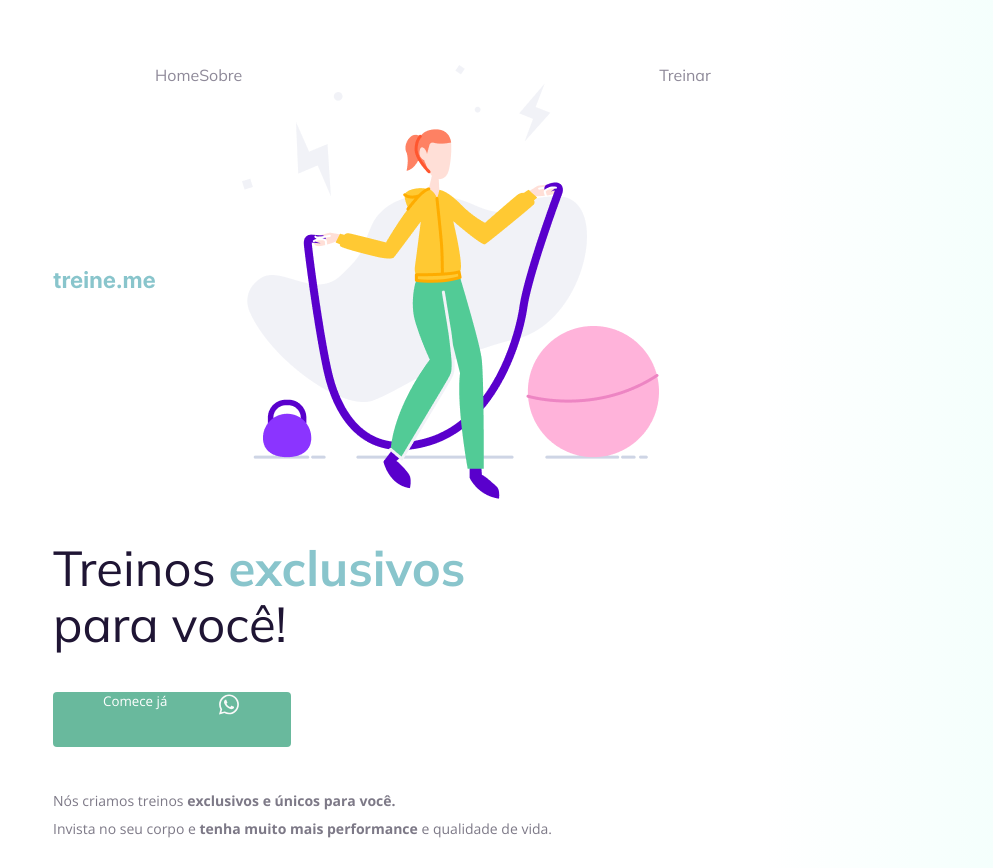
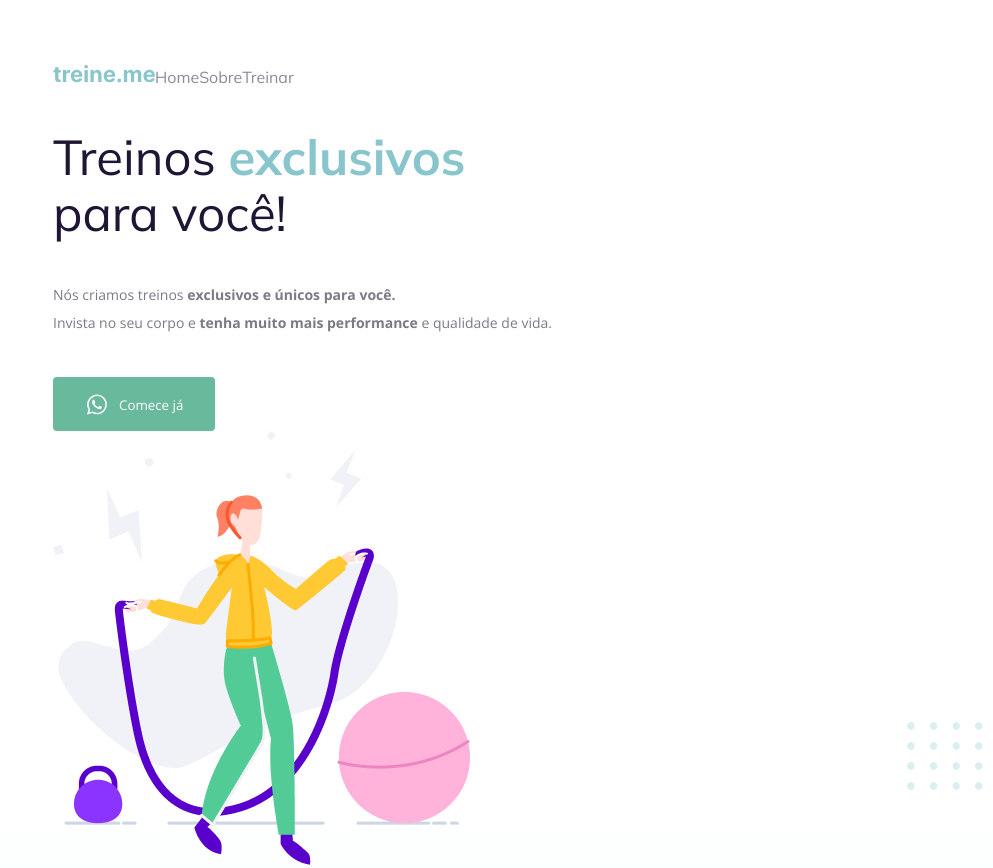
Before and after one commit to DanySGlez/Explorer-Stage02-Phase02, a plain HTML site: page index.html in a window 1280 px wide. Shown: the top 868 px of the page, without its empty margins (287-1280 px from the left). Drawn offline with nearby package versions, Linux system fonts and the light colour scheme.

Commit message:
first commit

```diff
--- a/index.html
+++ b/index.html
@@ -6,53 +6,103 @@
 
     <meta charset="UTF-8" />
     <meta name="viewport" content="width=device-width, initial-scale=1.0" />
+
     <title>Treine me</title>
-
-    <link rel="shortcut icon" href="favicon.ico" type="image/x-icon">
 
     <link href="https://fonts.googleapis.com/css2?family=Mulish:wght@400;700&family=Open+Sans:wght@400;700&display=swap" rel="stylesheet">
 
+    <link rel="shortcut icon" href="images/favicon.ico" type="image/x-icon">
     <link rel="stylesheet" href="style.css">
+  </head>
 
-  </head>
   <body>
     <div class="page">
+
       <nav>
-          <a id="logo" href="#">
-            <img src="images/logo.svg" alt="Treine.me" />
+
+          <a
+            id="logo"
+            href="#">
+              <img
+                src="images/logo.svg"
+                alt="Treine.me"
+              />
           </a>
+
           <ul>
-            <li><a href="#">Home</a></li>
-            <li><a href="#">Sobre</a></li>
-            <img src="images/img.png" alt="Desenho de uma mulher pulando corta numa academia.">
-            <li><a href="#">Treinar</a></li>
+            <li>
+              <a
+                href="#">
+                  Home
+              </a>
+            </li>
+            <li>
+              <a
+                href="#">
+                  Sobre
+              </a>
+            </li>
+            <li>
+              <a
+                href="#">
+                  Treinar
+              </a>
+            </li>
           </ul>
-      </nav>
 
-      <main>
+        </nav>
+
+        <main>
+
           <section>
-            <h1>Treinos <span>exclusivos</span> para você!</h1>
-            <button>
-              Comece já
-              <img src="images/whats.svg" alt="Ícone do whatsapp">
 
-            </button>
+            <h1>
+              Treinos <span>exclusivos</span> para você!
+            </h1>
+
 
             <p>
-              Nós criamos treinos <strong>exclusivos e únicos para você.</strong></br>
-              Invista no seu corpo e <strong>tenha muito mais performance</strong> e qualidade de vida.
-            </p>
+              Nós criamos treinos <strong>exclusivos e únicos para você.</strong>
+            </br>
+            Invista no seu corpo e <strong>tenha muito mais performance</strong> e qualidade de vida.
+          </p>
 
-          </section>
+          <button>
+            <img
+              src="images/whats.svg"
+              alt="Ícone do whatsapp"
+            />
+              Comece já
+          </button>
+
+          <img
+            src="images/img.png"
+            alt="Desenho de uma mulher pulando corta numa academia."
+          >
+
+        </section>
 
       </main>
 
       <footer>
-          fale conosco no instagram <a href="https://instagram.com/treineme" target="_blank">@treine.me</a>
+
+          fale conosco no instagram
+            <a
+              href="https://instagram.com/treineme"
+              target="_blank">
+                @treine.me
+            </a>
+
       </footer>
+
     </div>
 
-    <img id="balls" src="images/balls.svg" alt="Bolinhas decorativas verdes no canto inferior direito da página.">
+    <img
+      id="balls"
+      src="images/balls.svg"
+      alt="Bolinhas decorativas verdes no canto inferior direito da página."
+    >
 
   </body>
+
 </html>
--- a/style.css
+++ b/style.css
@@ -3,10 +3,10 @@ body {
 
     font-family: "Open Sans", sans-serif;
 
-    background: linear-gradient(90deg, rgb(227, 255, 248, 0) 82.08%, rgb(227, 255, 248, 0.38) 100%);
+    background: linear-gradient(180deg, rgb(227, 255, 248, 0) 82.08%, rgb(227, 255, 248, 0.38) 100%);
 
     min-height: 100vh;
-  }
+}
 
   .page {
     width: 600px;
@@ -35,7 +35,7 @@ body {
   }
 
   ul li a {
-      opacity: 0.5;
+     opacity: 0.5;
   }
 
   ul li a:hover {
@@ -43,8 +43,7 @@ body {
     opacity: 1;
   }
 
-  h1,
-  ul {
+  h1, ul {
     font-family: "Mulish", sans-serif;
   }
 
@@ -77,11 +76,12 @@ body {
 
     background: #69B99D;
     border: 0;
-    padding: 0 50px 30px;
+    padding: 15px 32px 14px;
 
     display: flex;
-    justify-content: space-around;
-    gap: 50px;
+    align-items: center;
+    justify-content: center;
+    gap: 10px;
 
     border-radius: 4px;
 
@@ -89,7 +89,7 @@ body {
   }
 
   button:hover {
-      background: #4EA788;
+    background: #4EA788;
   }
 
   footer {
@@ -106,6 +106,7 @@ body {
   }
 
   #balls {
-      bottom: 0;
-      right: 0;
+    position: fixed;
+    bottom: 0;
+    right: 0;
   }
```
